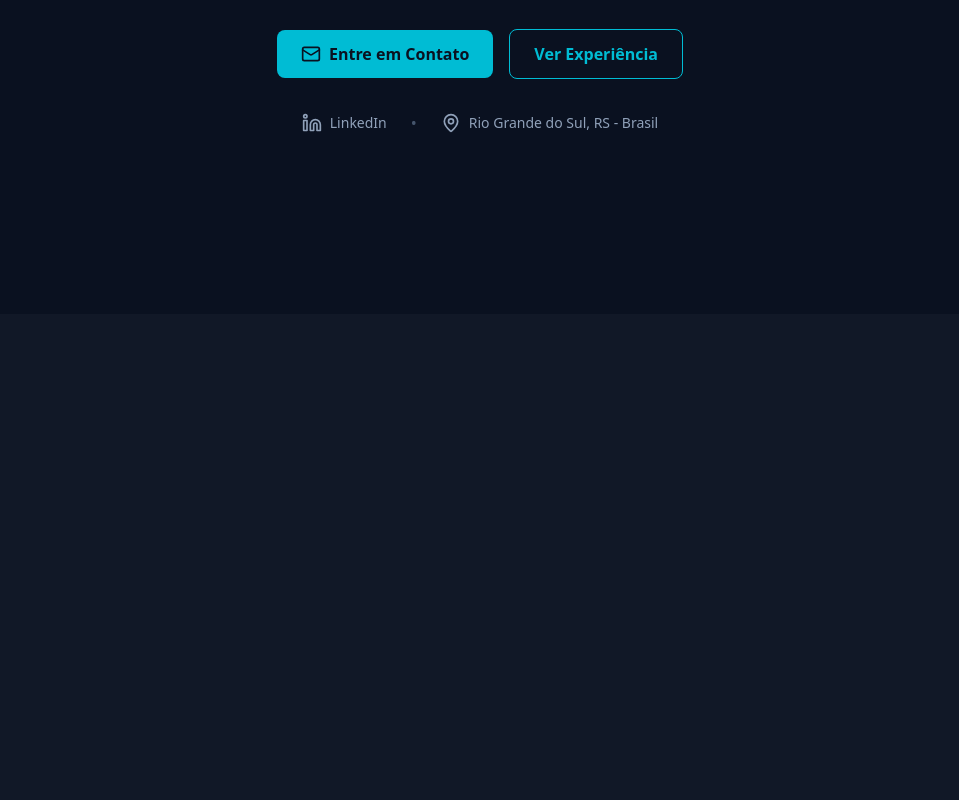
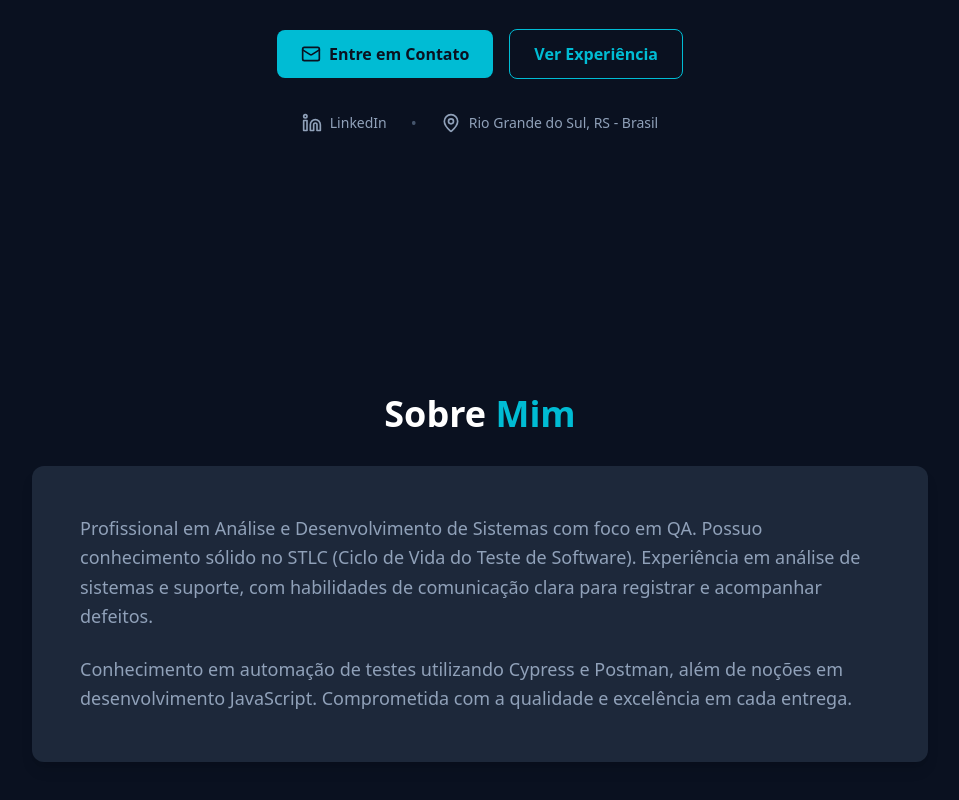
Before and after one commit to adrianemaciel/qa-engineer-portfolio, a React (Vite) app: page / in a window 1280 px wide. Shown: the part 486-1286 px from the top of the page, without its empty margins (160-1119 px from the left). Before the commit the page ends 800 px from the top, so only its background shows below. Built offline with nearby package versions, Linux system fonts and the light colour scheme.

Commit message:
feat: add About component and integrate it into App layout

```diff
--- a/src/App.jsx
+++ b/src/App.jsx
@@ -1,9 +1,11 @@
-import Hero from './components/Hero';
+import Hero from "./components/Hero";
+import About from "./components/About";
 
 function App() {
   return (
     <div className="min-h-screen">
       <Hero />
+      <About />
     </div>
   );
 }
--- /dev/null
+++ b/src/components/About.jsx
@@ -0,0 +1,28 @@
+const About = () => {
+  return (
+    <section id="about" className="py-20 px-6 bg-[#0a1120]">
+      <div className="max-w-4xl mx-auto">
+        <h2 className="text-3xl md:text-4xl font-bold mb-8 text-center text-white">
+          Sobre <span className="text-[#00bcd4]">Mim</span>
+        </h2>
+
+        <div className="bg-[#1d283a]  rounded-xl p-8 md:p-12 shadow-lg">
+          <p className="text-lg text-slate-400 leading-relaxed">
+            Profissional em Análise e Desenvolvimento de Sistemas com foco em
+            QA. Possuo conhecimento sólido no STLC (Ciclo de Vida do Teste de
+            Software). Experiência em análise de sistemas e suporte, com
+            habilidades de comunicação clara para registrar e acompanhar
+            defeitos.
+          </p>
+          <p className="text-lg text-slate-400 leading-relaxed mt-6">
+            Conhecimento em automação de testes utilizando Cypress e Postman,
+            além de noções em desenvolvimento JavaScript. Comprometida com a
+            qualidade e excelência em cada entrega.
+          </p>
+        </div>
+      </div>
+    </section>
+  );
+};
+
+export default About;
```
